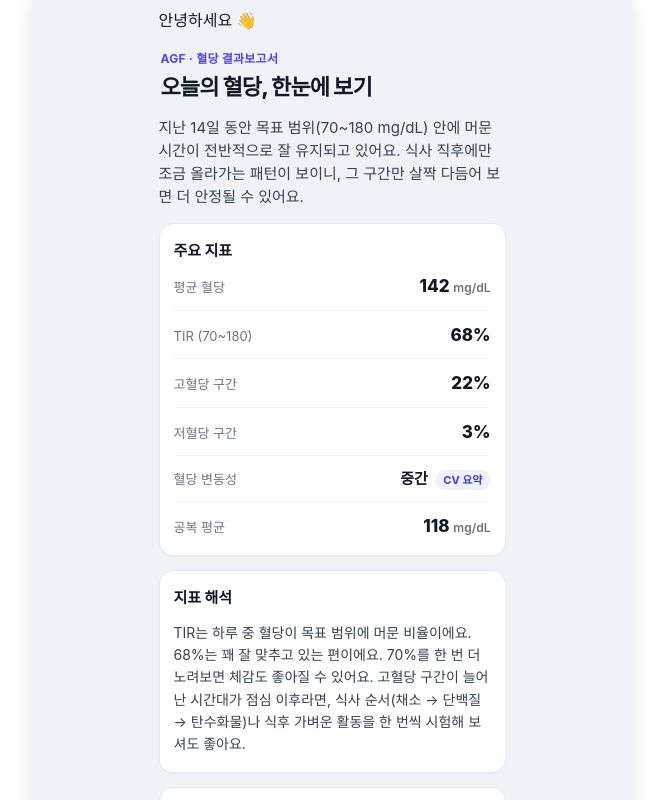
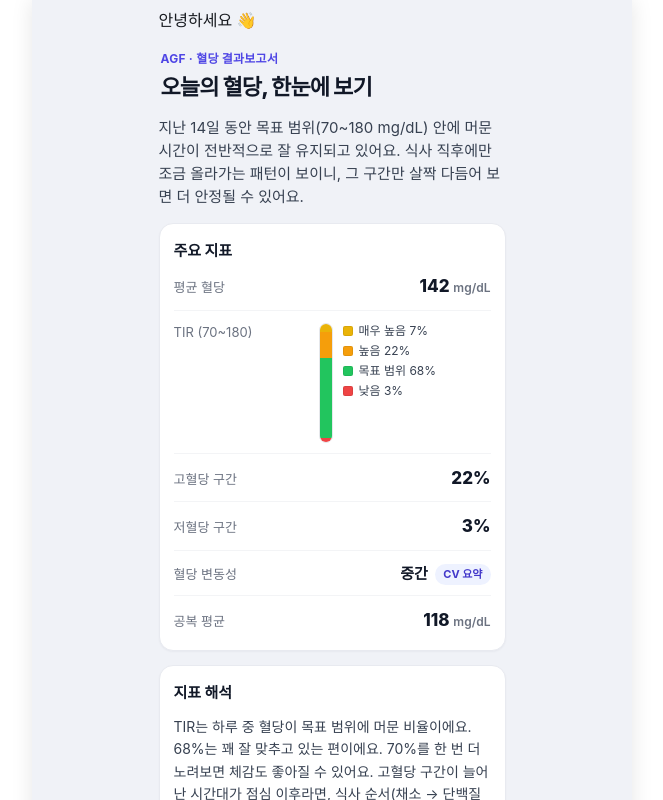
Before and after one commit to 2ubyfriday/k-ats-preview, a Vue app: page /wellness-flow/6 in a window 1280 px wide. Shown: the top 800 px of the page, without its empty margins (308-971 px from the left). Built offline with nearby package versions, Linux system fonts and the light colour scheme.

Commit message:
Update WellnessHomePreview.vue

```diff
--- a/src/views/WellnessHomePreview.vue
+++ b/src/views/WellnessHomePreview.vue
@@ -104,10 +104,23 @@
                   <span class="gr-m-label">평균 혈당</span>
                   <span class="gr-m-value">142 <span class="gr-unit">mg/dL</span></span>
                 </li>
-                <li class="gr-metric">
-                  <span class="gr-m-label">TIR (70~180)</span>
-                  <span class="gr-m-value">68%</span>
-                </li>
+                <li class="gr-metric gr-metric-tir">
+  <span class="gr-m-label">TIR (70~180)</span>
+  <div class="gr-tir-graph" role="img" aria-label="TIR 범위 분포 그래프">
+    <div class="gr-tir-bar">
+      <span class="gr-tir-low" style="height: 3%"></span>
+      <span class="gr-tir-target" style="height: 68%"></span>
+      <span class="gr-tir-high" style="height: 22%"></span>
+      <span class="gr-tir-veryhigh" style="height: 7%"></span>
+    </div>
+    <ul class="gr-tir-legend">
+      <li><em class="c-veryhigh"></em> 매우 높음 7%</li>
+      <li><em class="c-high"></em> 높음 22%</li>
+      <li><em class="c-target"></em> 목표 범위 68%</li>
+      <li><em class="c-low"></em> 낮음 3%</li>
+    </ul>
+  </div>
+</li>
                 <li class="gr-metric">
                   <span class="gr-m-label">고혈당 구간</span>
                   <span class="gr-m-value">22%</span>
@@ -489,7 +502,62 @@ const prevScreen = () => {
 .gr-actions li:last-child {
   margin-bottom: 0;
 }
-
+.gr-metric-tir {
+  align-items: flex-start;
+}
+
+.gr-tir-graph {
+  display: flex;
+  align-items: flex-start;
+  gap: 10px;
+  min-width: 172px;
+}
+
+.gr-tir-bar {
+  width: 14px;
+  height: 120px;
+  border-radius: 999px;
+  overflow: hidden;
+  border: 1px solid #e5e7eb;
+  background: #fff;
+  display: flex;
+  flex-direction: column-reverse;
+}
+
+.gr-tir-low { background: #ef4444; display: block; width: 100%; }
+.gr-tir-target { background: #22c55e; display: block; width: 100%; }
+.gr-tir-high { background: #f59e0b; display: block; width: 100%; }
+.gr-tir-veryhigh { background: #eab308; display: block; width: 100%; }
+
+.gr-tir-legend {
+  list-style: none;
+  margin: 0;
+  padding: 0;
+  display: grid;
+  gap: 4px;
+  font-size: 12px;
+  color: #374151;
+  line-height: 1.35;
+}
+
+.gr-tir-legend li {
+  display: flex;
+  align-items: center;
+  gap: 6px;
+}
+
+.gr-tir-legend em {
+  width: 10px;
+  height: 10px;
+  border-radius: 2px;
+  display: inline-block;
+  border: 1px solid rgba(0, 0, 0, 0.08);
+}
+
+.gr-tir-legend .c-veryhigh { background: #eab308; }
+.gr-tir-legend .c-high { background: #f59e0b; }
+.gr-tir-legend .c-target { background: #22c55e; }
+.gr-tir-legend .c-low { background: #ef4444; }
 .gr-foot {
   margin: 0;
   font-size: 12px;
```
